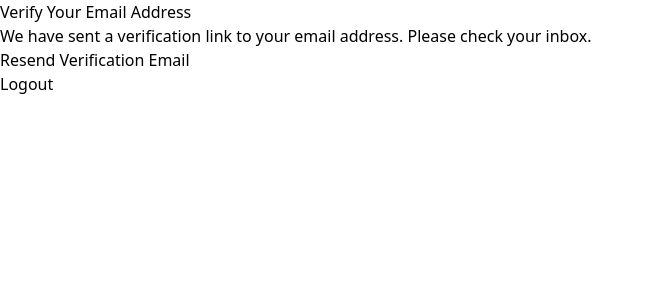
After one commit to AakashMaharjan929/SupportDesk-Laravel, a Laravel app: page /email/verify in a window 1280 px wide. The commit adds this page. Shown: the top 300 px of the page, without its empty margins (0-653 px from the left). Run offline with Laravel 12, Linux system fonts and the light colour scheme; a user stored in the database is signed in; data comes from the database, SQL or seed files in the repository; style sheets or scripts are compiled from the project's sources.

Commit message:
Implement account status, login rate limiting and  email verification

```diff
--- a/app/Http/Controllers/Auth/RegisteredUserController.php
+++ b/app/Http/Controllers/Auth/RegisteredUserController.php
@@ -6,6 +6,7 @@ use App\Models\User;
 use App\Http\Controllers\Controller;
 use Illuminate\Http\Request;
 use Illuminate\Support\Facades\Hash;
+use Illuminate\Auth\Events\Registered;
 
 class RegisteredUserController extends Controller
 {
@@ -20,13 +21,15 @@ class RegisteredUserController extends Controller
             'password' => 'required|string|min:8|confirmed',
         ]);
 
-        User::create([
+        $user = User::create([
             'name' => $validated['name'],
             'email' => $validated['email'],
             'password' => Hash::make($validated['password']),
             'role' => 'customer',
         ]);
 
+        event(new Registered($user));
+
         return redirect()->route('login')
             ->with('success', 'Registration Successful');
     }
--- a/app/Models/User.php
+++ b/app/Models/User.php
@@ -9,10 +9,11 @@ use Illuminate\Database\Eloquent\Attributes\Hidden;
 use Illuminate\Database\Eloquent\Factories\HasFactory;
 use Illuminate\Foundation\Auth\User as Authenticatable;
 use Illuminate\Notifications\Notifiable;
+use Illuminate\Contracts\Auth\MustVerifyEmail;
 
 #[Fillable(['name', 'email', 'password'])]
 #[Hidden(['password', 'remember_token'])]
-class User extends Authenticatable
+class User extends Authenticatable implements MustVerifyEmail
 {
     /** @use HasFactory<UserFactory> */
     use HasFactory, Notifiable;
--- /dev/null
+++ b/resources/views/auth/verify-email.blade.php
@@ -0,0 +1,36 @@
+@vite(['resources/css/app.css', 'resources/js/app.js'])
+
+<h2>Verify Your Email Address</h2>
+
+<p>
+    We have sent a verification link to your email address.
+    Please check your inbox.
+</p>
+
+@if (session('message'))
+    <div class="text-green-600">
+        {{ session('message') }}
+    </div>
+@endif
+
+@if ($errors->any())
+    <div class="text-red-500">
+        {{ $errors->first() }}
+    </div>
+@endif
+
+<form method="POST" action="{{ route('verification.send') }}">
+    @csrf
+
+    <button type="submit">
+        Resend Verification Email
+    </button>
+</form>
+
+<form method="POST" action="{{ route('logout') }}">
+    @csrf
+
+    <button type="submit">
+        Logout
+    </button>
+</form>
--- a/resources/views/components/navbar.blade.php
+++ b/resources/views/components/navbar.blade.php
@@ -24,8 +24,8 @@
         <div class="flex flex-row gap-2 items-center">
             <img src="" alt="" class="h-9 w-9 border border-gray-700 rounded-4xl">
             <div>
-                <p class="text-[15px] font-semibold text-black">Name</p>
-                <p class="text-[12px] font-semibold text-gray-400">Role</p>
+                <p class="text-[15px] font-semibold text-black">{{ auth()->user()->name }}</p>
+                <p class="text-[12px] font-semibold text-gray-400">{{ auth()->user()->role }}</p>
             </div>
         </div>
     </div>
--- a/routes/web.php
+++ b/routes/web.php
@@ -6,21 +6,41 @@ use App\Http\Controllers\DashboardController;
 use App\Http\Controllers\TicketController;
 use Illuminate\Support\Facades\Route;
 use SebastianBergmann\CodeCoverage\Report\Html\Dashboard;
+use Illuminate\Foundation\Auth\EmailVerificationRequest;
+use Illuminate\Http\Request;
 
 
 
 
 Route::middleware('auth')->group(function () {
-    Route::get('/', function () {
-        return view('dashboard');
-    });
+    Route::get('/', [DashboardController::class, 'index'])->middleware('verified');
 
-    Route::get('/dashboard', [DashboardController::class, 'index']);
+    Route::get('/dashboard', [DashboardController::class, 'index'])->middleware('verified')
+        ->name('dashboard');
 
     Route::get('/tickets', [TicketController::class, 'index']);
     Route::post('/tickets/create', [TicketController::class, 'create']);
     Route::post('/logout', [AuthenticatedSessionController::class, 'destroy'])
         ->name('logout');
+
+    // Show verification notice
+    Route::get('/email/verify', function () {
+        return view('auth.verify-email');
+    })->name('verification.notice');
+
+    // Handle verification link
+    Route::get('/email/verify/{id}/{hash}', function (EmailVerificationRequest $request){
+        $request->fulfill();
+
+        return redirect()->route('dashboard');
+    })->middleware('signed')->name('verification.verify');
+
+    // Resend verification email
+    Route::post('/email/verification-notification', function (Request $request) {
+        $request->user()->sendEmailVerificationNotification();
+
+        return back()->with('message', 'Verification link sent!');
+    })->middleware('throttle:6,1')->name('verification.send');
 });
 
 Route::middleware('guest')->group(function () {
```
Also changed, not shown: app/Http/Controllers/Auth/AuthenticatedSessionController.php (+47 -10 lines), database/migrations/2026_11_15_122602_add_is_active_to_users_table.php (added).
